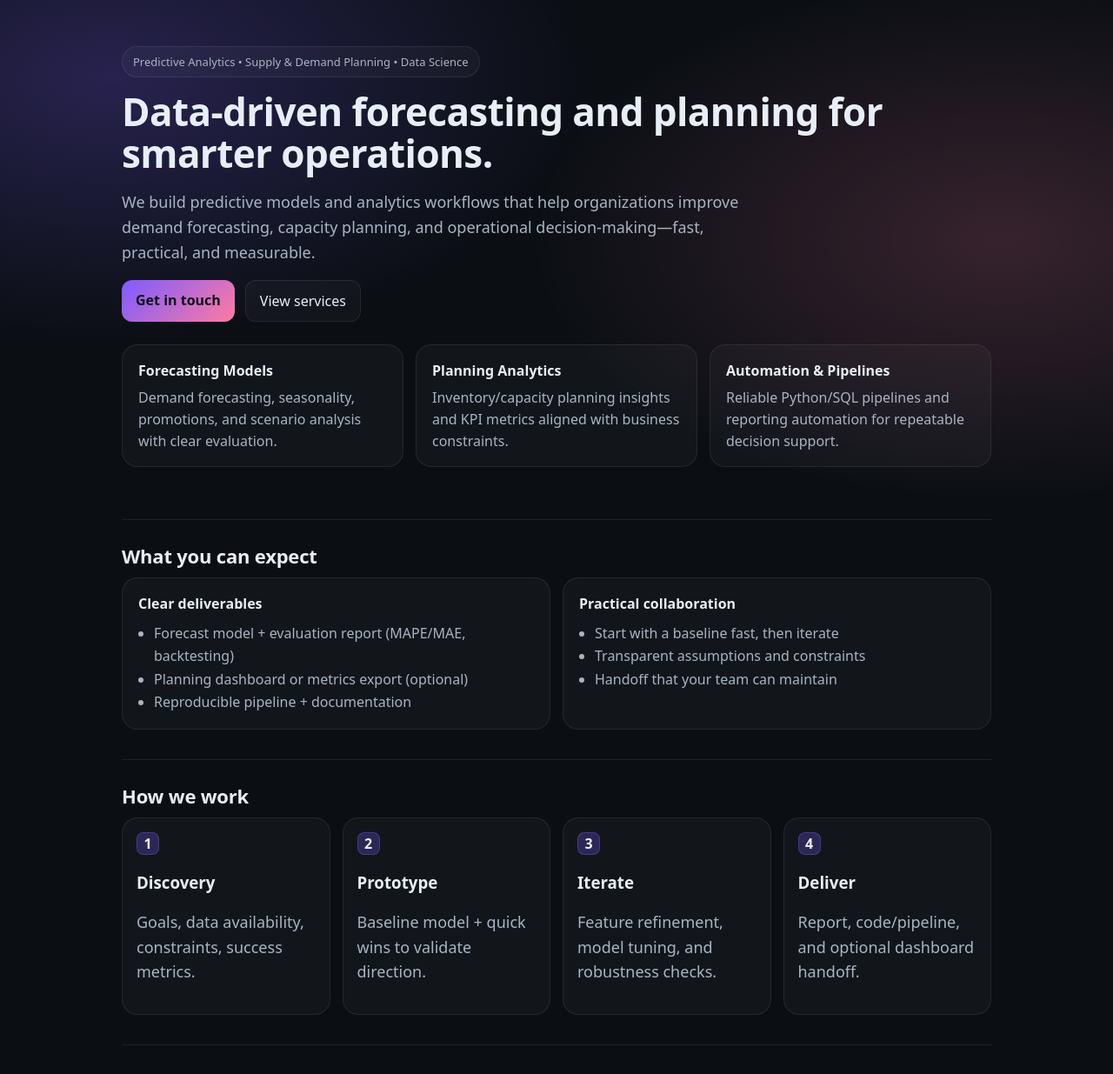
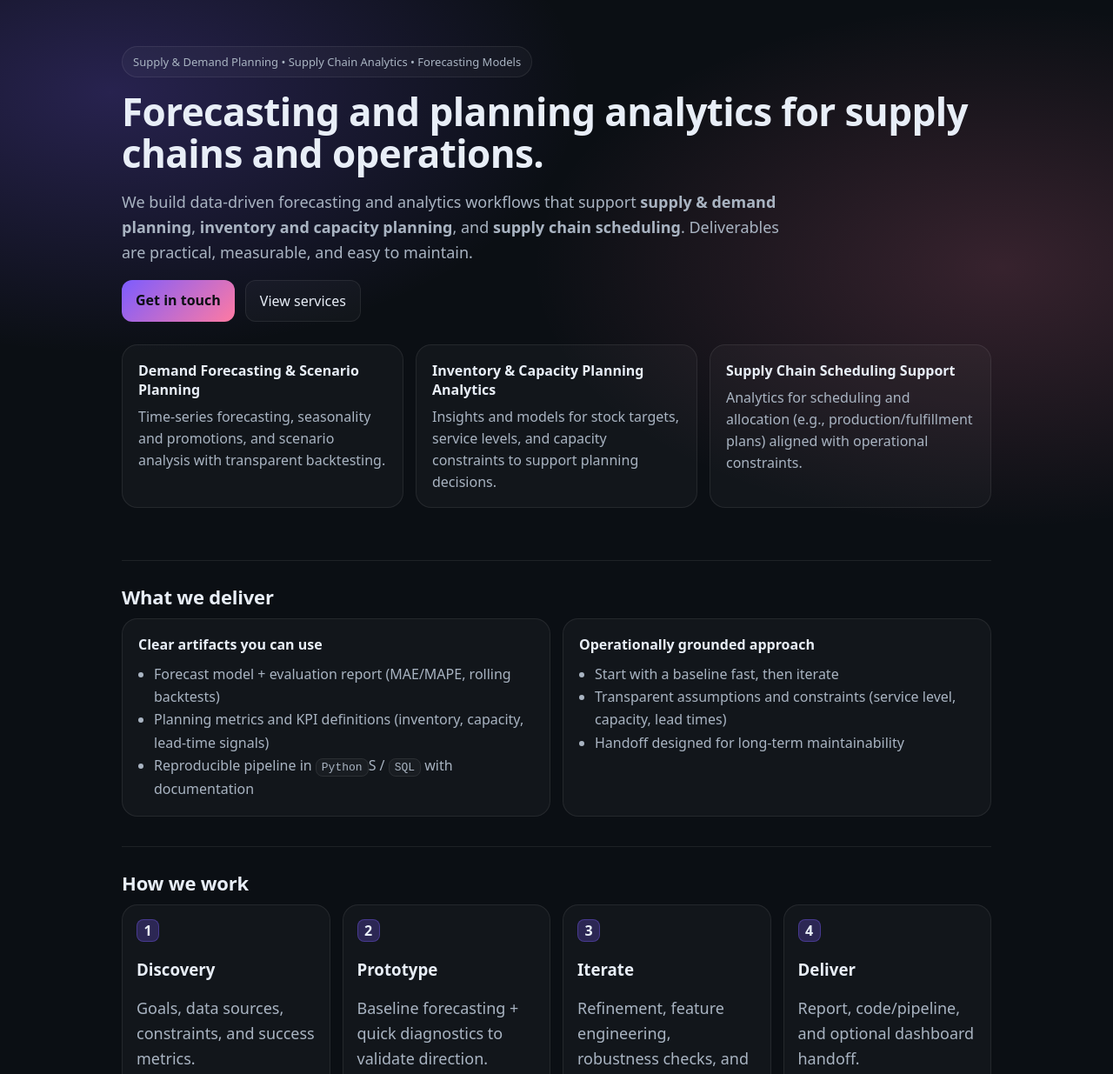
Before and after one commit to karenhua0107/cosmos-site, a plain HTML site: page index.html in a window 1280 px wide. Shown: the part 95-1330 px from the top of the page at 87% size. Drawn offline with Linux system fonts and the light colour scheme.

Commit message:
Update index.html to be supply demand specific

```diff
--- a/index.html
+++ b/index.html
@@ -4,7 +4,7 @@
   <meta charset="utf-8" />
   <meta name="viewport" content="width=device-width, initial-scale=1" />
   <title>Cosmos Data Consulting</title>
-  <meta name="description" content="Data analytics and predictive modeling for supply & demand planning and operational optimization." />
+  <meta name="description" content="Data analytics and forecasting for supply & demand planning, inventory and capacity planning, and supply chain scheduling." />
   <style>
     :root{
       --bg:#0b0f14; --card:#121826; --text:#e8eef7; --muted:#a9b4c2;
@@ -28,7 +28,7 @@
     .tag{display:inline-flex;gap:8px;align-items:center;border:1px solid var(--line);
       background:rgba(255,255,255,.03);border-radius:999px;padding:8px 12px;color:var(--muted);font-size:13px}
     h1{font-size:44px;line-height:1.08;margin:16px 0 12px;letter-spacing:-.6px}
-    .sub{color:var(--muted);font-size:18px;max-width:720px;line-height:1.6}
+    .sub{color:var(--muted);font-size:18px;max-width:780px;line-height:1.6}
     .cta{display:flex;gap:12px;flex-wrap:wrap;margin-top:18px}
     .btn{padding:12px 16px;border-radius:12px;border:1px solid var(--line);background:rgba(255,255,255,.03);
       text-decoration:none}
@@ -50,6 +50,7 @@
     .k{display:inline-flex;align-items:center;justify-content:center;width:26px;height:26px;border-radius:8px;
       background:rgba(124,92,255,.25);border:1px solid rgba(124,92,255,.35);font-weight:700}
     .footer{margin-top:42px;color:var(--muted);font-size:13px;display:flex;justify-content:space-between;gap:10px;flex-wrap:wrap}
+    code.inline{padding:2px 6px;border:1px solid var(--line);border-radius:8px;background:rgba(255,255,255,.03)}
     @media (max-width:900px){
       h1{font-size:36px}
       .card{grid-column:span 12}
@@ -66,11 +67,12 @@
     </div>
 
     <div class="hero">
-      <div class="tag">Predictive Analytics • Supply & Demand Planning • Data Science</div>
-      <h1>Data-driven forecasting and planning for smarter operations.</h1>
+      <div class="tag">Supply & Demand Planning • Supply Chain Analytics • Forecasting Models</div>
+      <h1>Forecasting and planning analytics for supply chains and operations.</h1>
       <p class="sub">
-        We build predictive models and analytics workflows that help organizations improve demand forecasting,
-        capacity planning, and operational decision-making—fast, practical, and measurable.
+        We build data-driven forecasting and analytics workflows that support <strong>supply & demand planning</strong>,
+        <strong>inventory and capacity planning</strong>, and <strong>supply chain scheduling</strong>.
+        Deliverables are practical, measurable, and easy to maintain.
       </p>
       <div class="cta">
         <a class="btn primary" href="#contact">Get in touch</a>
@@ -79,37 +81,37 @@
 
       <div id="services" class="grid">
         <div class="card">
-          <h3>Forecasting Models</h3>
-          <p>Demand forecasting, seasonality, promotions, and scenario analysis with clear evaluation.</p>
+          <h3>Demand Forecasting & Scenario Planning</h3>
+          <p>Time-series forecasting, seasonality and promotions, and scenario analysis with transparent backtesting.</p>
         </div>
         <div class="card">
-          <h3>Planning Analytics</h3>
-          <p>Inventory/capacity planning insights and KPI metrics aligned with business constraints.</p>
+          <h3>Inventory & Capacity Planning Analytics</h3>
+          <p>Insights and models for stock targets, service levels, and capacity constraints to support planning decisions.</p>
         </div>
         <div class="card">
-          <h3>Automation & Pipelines</h3>
-          <p>Reliable Python/SQL pipelines and reporting automation for repeatable decision support.</p>
+          <h3>Supply Chain Scheduling Support</h3>
+          <p>Analytics for scheduling and allocation (e.g., production/fulfillment plans) aligned with operational constraints.</p>
         </div>
       </div>
     </div>
 
     <div class="section">
-      <h2>What you can expect</h2>
+      <h2>What we deliver</h2>
       <div class="two">
         <div class="box">
-          <strong>Clear deliverables</strong>
+          <strong>Clear artifacts you can use</strong>
           <ul>
-            <li>Forecast model + evaluation report (MAPE/MAE, backtesting)</li>
-            <li>Planning dashboard or metrics export (optional)</li>
-            <li>Reproducible pipeline + documentation</li>
+            <li>Forecast model + evaluation report (MAE/MAPE, rolling backtests)</li>
+            <li>Planning metrics and KPI definitions (inventory, capacity, lead-time signals)</li>
+            <li>Reproducible pipeline in <code class="inline">Python</code>S / <code class="inline">SQL</code> with documentation</li>
           </ul>
         </div>
         <div class="box">
-          <strong>Practical collaboration</strong>
+          <strong>Operationally grounded approach</strong>
           <ul>
             <li>Start with a baseline fast, then iterate</li>
-            <li>Transparent assumptions and constraints</li>
-            <li>Handoff that your team can maintain</li>
+            <li>Transparent assumptions and constraints (service level, capacity, lead times)</li>
+            <li>Handoff designed for long-term maintainability</li>
           </ul>
         </div>
       </div>
@@ -118,9 +120,9 @@
     <div class="section">
       <h2>How we work</h2>
       <div class="steps">
-        <div class="step"><div class="k">1</div><h3>Discovery</h3><p class="sub">Goals, data availability, constraints, success metrics.</p></div>
-        <div class="step"><div class="k">2</div><h3>Prototype</h3><p class="sub">Baseline model + quick wins to validate direction.</p></div>
-        <div class="step"><div class="k">3</div><h3>Iterate</h3><p class="sub">Feature refinement, model tuning, and robustness checks.</p></div>
+        <div class="step"><div class="k">1</div><h3>Discovery</h3><p class="sub">Goals, data sources, constraints, and success metrics.</p></div>
+        <div class="step"><div class="k">2</div><h3>Prototype</h3><p class="sub">Baseline forecasting + quick diagnostics to validate direction.</p></div>
+        <div class="step"><div class="k">3</div><h3>Iterate</h3><p class="sub">Refinement, feature engineering, robustness checks, and reporting.</p></div>
         <div class="step"><div class="k">4</div><h3>Deliver</h3><p class="sub">Report, code/pipeline, and optional dashboard handoff.</p></div>
       </div>
     </div>
@@ -129,9 +131,9 @@
       <h2>About</h2>
       <div class="box">
         <p class="sub" style="margin:0">
-          Cosmos Data Consulting is a small, focused practice delivering analytics and predictive modeling
-          for operations planning. We combine statistical modeling and machine learning with pragmatic
-          implementation in Python and SQL.
+          Cosmos Data Consulting is a small, focused practice delivering analytics and predictive modeling for
+          operations planning. We combine statistical modeling and machine learning with pragmatic implementation
+          in Python and SQL.
         </p>
       </div>
     </div>
@@ -140,17 +142,19 @@
       <h2>Contact</h2>
       <div class="box">
         <p class="sub" style="margin:0 0 10px">
-          Email us with a brief description of your data and planning goal. We typically respond within 1–2 business days.
+          Send a short note with your planning goal and what data you have (e.g., sales history, inventory snapshots,
+          lead times, capacity constraints). We typically respond within 1–2 business days.
         </p>
         <p class="sub" style="margin:0">
-          <strong>Email:</strong> <a href="mailto:karenhua0107@gmail.com">karenhua0107@gmail.com</a><br/>
+          <strong>Email:</strong>
+          <a href="mailto:karenhua0107@gmail.com">karenhua0107@gmail.com</a>
         </p>
       </div>
     </div>
 
     <div class="footer">
       <div>© <span id="y"></span> Cosmos Data Consulting</div>
-      <div>Data Analytics • Predictive Modeling • Operations Planning</div>
+      <div>Supply Chain Analytics • Forecasting • Operations Planning</div>
     </div>
   </div>
 
```
